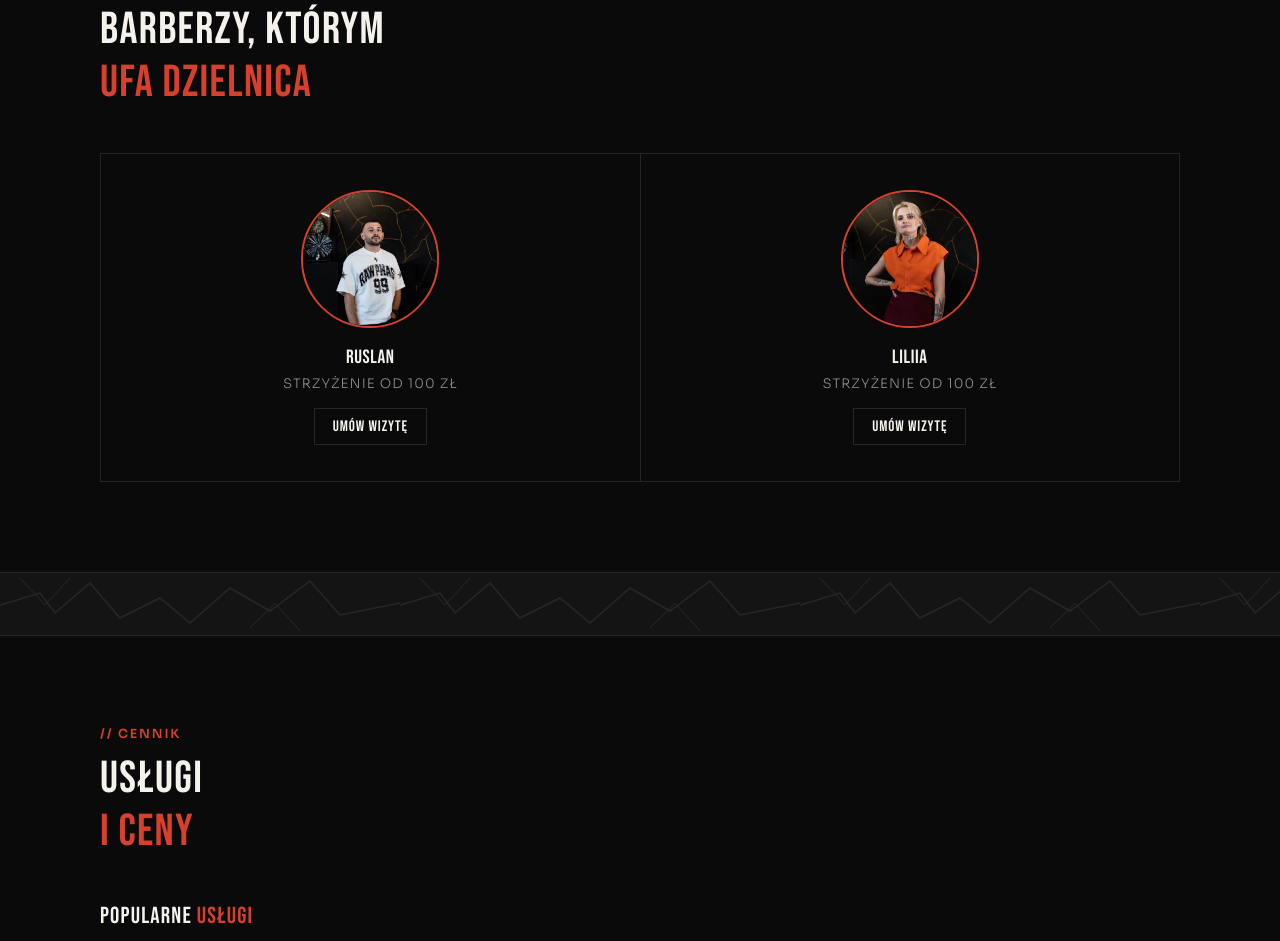
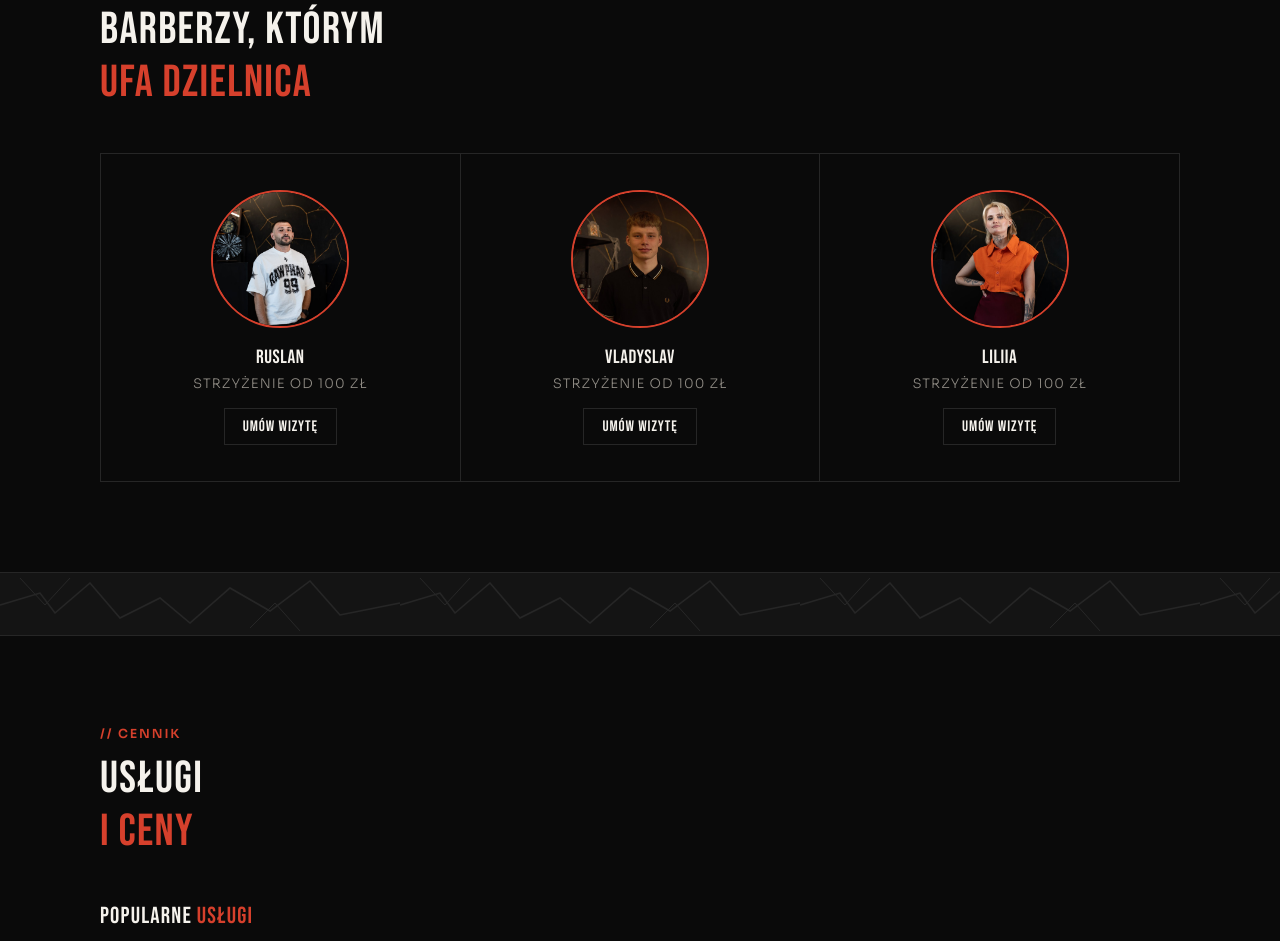
Before and after one commit to bbastiuk/street-barbershop, a plain HTML site: page index.html in a window 1280 px wide. Shown: the part 1763-2704 px from the top of the page. Drawn offline with nearby package versions, Linux system fonts and the light colour scheme.

Commit message:
Add Vladyslav to the team
New barber card with photo, price and booking button between Ruslan
and Liliia; switch the barber grid back to 3 columns and add the UA
translations for his card.

Co-Authored-By: Claude Opus 5.5 <noreply@anthropic.com>

```diff
--- a/index.html
+++ b/index.html
@@ -285,7 +285,7 @@ src="https://www.facebook.com/tr?id=1688040235780349&ev=PageView&noscript=1"
 
   /* MASTERS */
   .masters-grid{
-    display:grid;grid-template-columns:repeat(2,1fr);gap:1px;
+    display:grid;grid-template-columns:repeat(3,1fr);gap:1px;
     background:var(--line);margin-top:44px;border:1px solid var(--line);
   }
   .master-card{
@@ -755,6 +755,14 @@ src="https://www.facebook.com/tr?id=1688040235780349&ev=PageView&noscript=1"
         </div>
       </div>
       <div class="master-card">
+        <img class="master-photo" src="assets/vladyslav.jpeg" alt="Vladyslav — barber" loading="lazy">
+        <div class="master-info">
+          <h3>Vladyslav</h3>
+          <div class="role" id="m2-price">Strzyżenie od 100 zł</div>
+          <a class="master-book" id="book-2" href="https://street-barbershop.booksy.com/h/" target="_blank" rel="noopener" data-track="booking_click" data-location="team_vladyslav">Umów wizytę</a>
+        </div>
+      </div>
+      <div class="master-card">
         <img class="master-photo" src="assets/liliia.jpeg" alt="Liliia — barber" loading="lazy">
         <div class="master-info">
           <h3>Liliia</h3>
@@ -943,8 +951,8 @@ const translations = {
     'badge-1':'Відкриті 7 днів на тиждень','badge-2':'Подарункові картки Booksy','badge-3':'Виїзна послуга',
     'week-title':'Не треба чекати до понеділка','week-sub':'Ми відкриті 7 днів на тиждень — обирай час, коли зручно тобі.','week-cta':'Обрати час',
     'masters-eyebrow':'// команда',
-    'm1-price':'Стрижка від 100 zł','m3-price':'Стрижка від 100 zł',
-    'book-1':'Записатися','book-3':'Записатися',
+    'm1-price':'Стрижка від 100 zł','m2-price':'Стрижка від 100 zł','m3-price':'Стрижка від 100 zł',
+    'book-1':'Записатися','book-2':'Записатися','book-3':'Записатися',
     'services-eyebrow':'// прайс',
     'pop-1':'Стрижка','pop-1-price':'від 100 zł','pop-2':'Борода','pop-3':'Combo','pop-4':'Завивка','pop-4n':'консультація безкоштовна',
     'trwala-tag':'Завивка / trwała',
```
Also changed, not shown: assets/vladyslav.jpeg (added).
